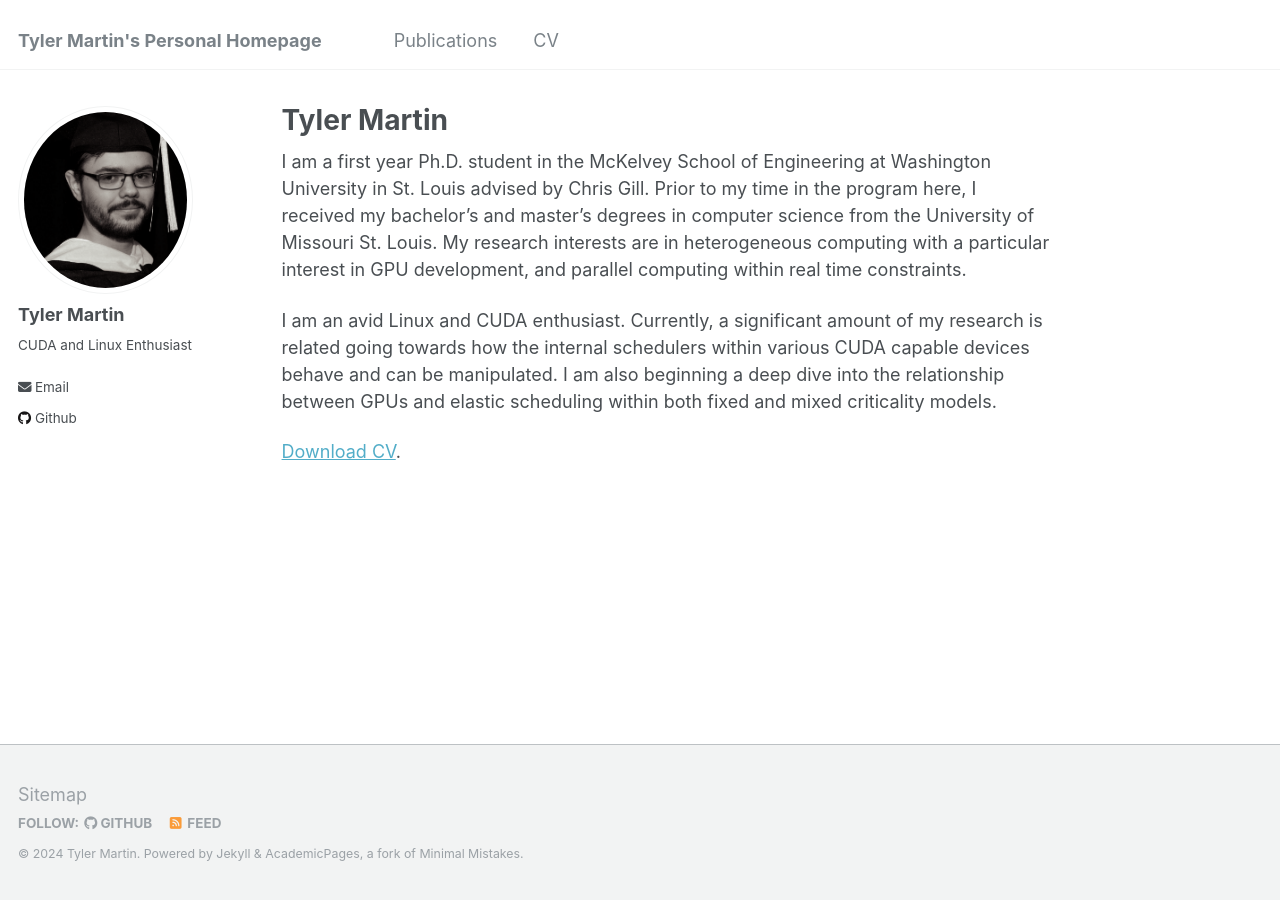
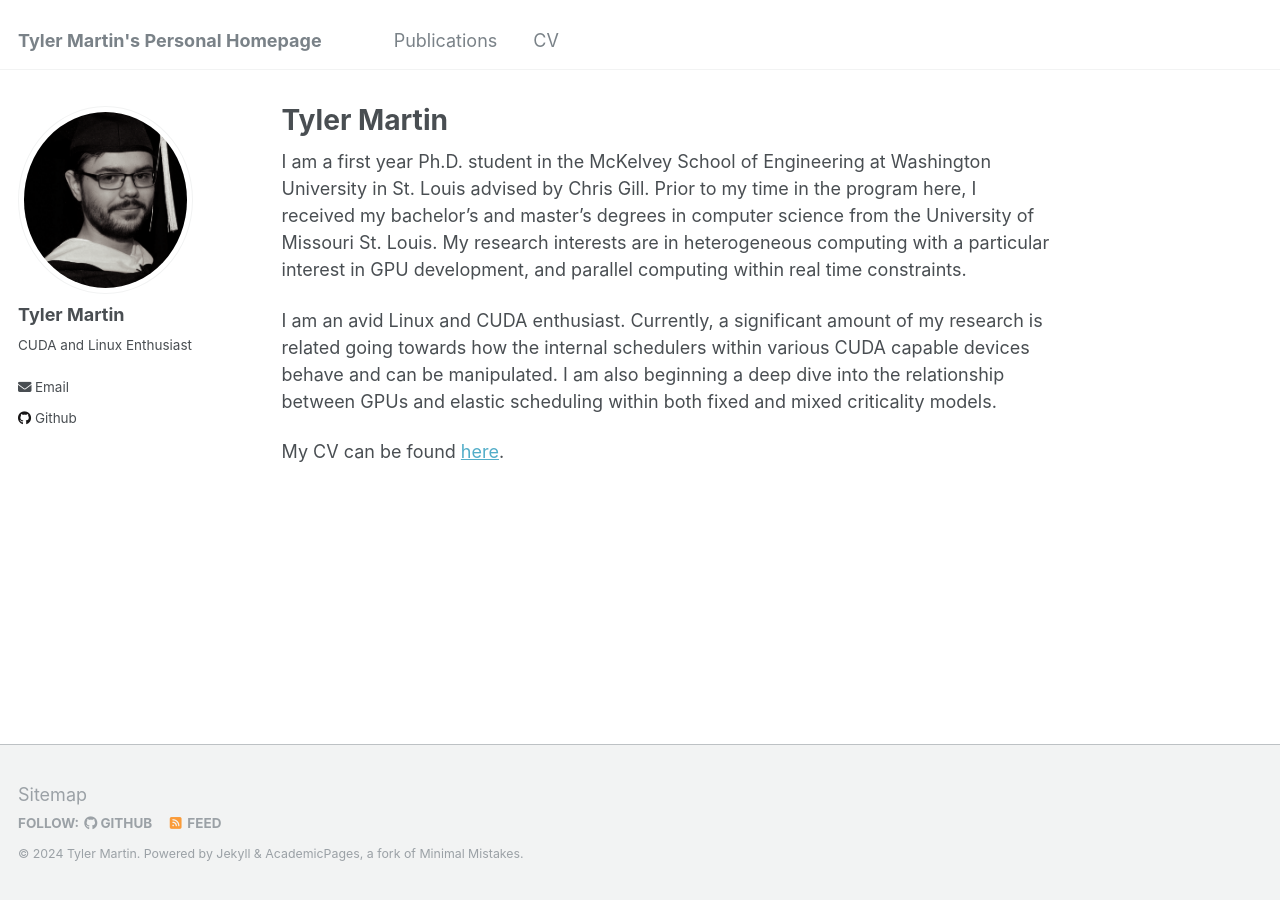
Before and after one commit to Tyler-S-M/tyler-s-m.github.io, a Jekyll site: the page built from _pages/about.md, in a window 1280 px wide. Built offline with Jekyll 4.4.1, drawn with Linux system fonts in a browser that asks for light colours.

Commit message:
Update about.md

```diff
--- a/_pages/about.md
+++ b/_pages/about.md
@@ -11,4 +11,5 @@ I am a first year Ph.D. student in the McKelvey School of Engineering at Washing
 
 I am an avid Linux and CUDA enthusiast. Currently, a significant amount of my research is related going towards how the internal schedulers within various CUDA capable devices behave and can be manipulated. I am also beginning a deep dive into the relationship between GPUs and elastic scheduling within both fixed and mixed criticality models.
 
-[Download CV](https://tyler-s-m.github.io/files/CV.pdf "CV").
+
+My CV can be found [here](https://tyler-s-m.github.io/files/CV.pdf "CV").
```
